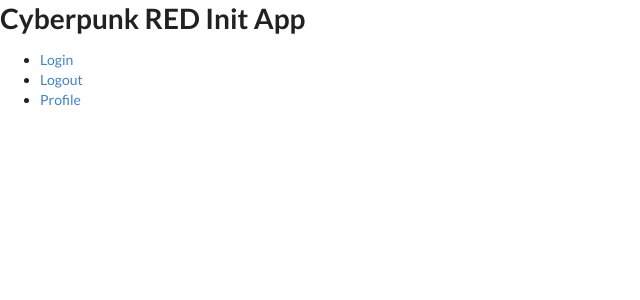
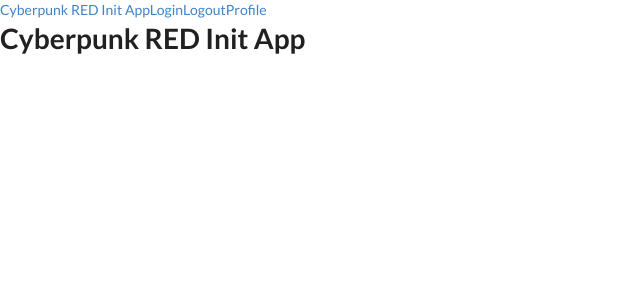
Before and after one commit to Julien1988/Cyberpunk-initiative-app, a Next.js app: page / in a window 1280 px wide. Shown: the top 300 px of the page, without its empty margins (0-640 px from the left). Built offline with nearby package versions, Linux system fonts and the light colour scheme.

Commit message:
modifie Layout init

```diff
--- a/components/Navbar.js
+++ b/components/Navbar.js
@@ -0,0 +1,20 @@
+import Link from 'next/link';
+
+const Navbar = () => (
+    <nav className="navbar">
+        <Link href='/'>
+            <a className="navbar-brand">Cyberpunk RED Init App</a>
+        </Link>
+        <Link href='/api/auth/login'>
+            <a className="navbar-brand">Login</a>
+        </Link>
+        <Link href='/api/auth/logout'>
+            <a className="navbar-brand">Logout</a>
+        </Link>
+        <Link href='/profile'>
+            <a className="navbar-brand">Profile</a>
+        </Link>
+   </nav>
+);
+
+export default Navbar;
--- a/pages/_app.js
+++ b/pages/_app.js
@@ -1,11 +1,17 @@
 import React from 'react';
 import { UserProvider } from '@auth0/nextjs-auth0';
 import 'semantic-ui-css/semantic.min.css'
+import Layout from '../components/Layout'
+
 
 export default function App({ Component, pageProps }) {
   return (
+    <Layout>
+
     <UserProvider>
       <Component {...pageProps} />
-    </UserProvider>
+      </UserProvider>
+    </Layout>
+
   );
 }
--- a/pages/index.js
+++ b/pages/index.js
@@ -1,26 +1,10 @@
 import React from 'react';
-
+import Layout from '../components/Layout'
 function Home() {
   return (
     <div>
 
       <h1>Cyberpunk RED Init App</h1>
-      <nav>
-        <ul>
-          <li>
-            <a href="/api/auth/login">Login</a>
-
-          </li>
-          <li>
-          <a href="/api/auth/logout">Logout</a>
-          </li>
-          <li>
-          <a href="/profile">Profile</a>
-          </li>
-        </ul>
-      </nav>
-
-
 
     </div>
 
```
